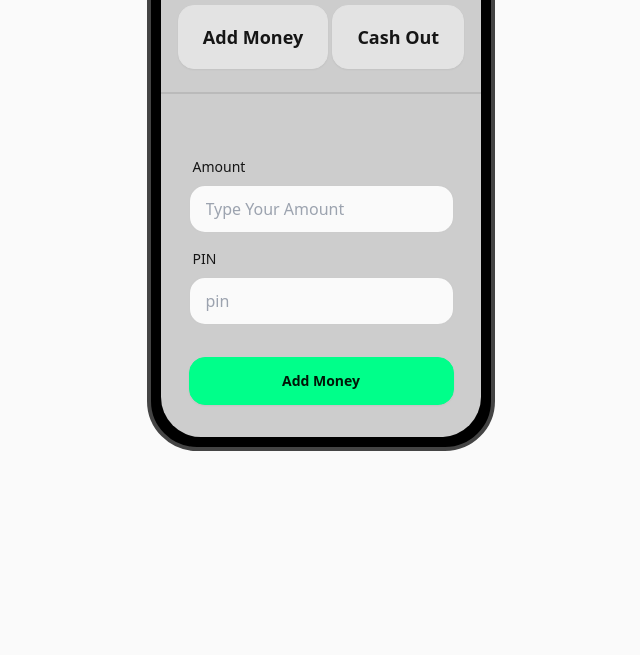
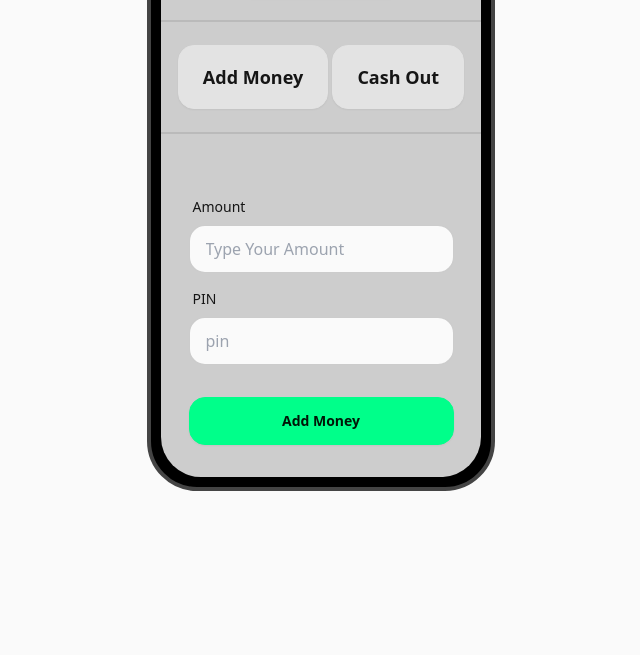
Before and after one commit to engrsakib/simple-mobile-bank-interface, a website: page pages/home.html in a window 1280 px wide. Shown: the part 145-800 px from the top of the page, without its empty margins (319-959 px from the left). Drawn offline with Linux system fonts and the light colour scheme.

Commit message:
add money bug fixed

```diff
--- a/pages/home.html
+++ b/pages/home.html
@@ -13,6 +13,7 @@
       <div class="mockup-phone">
         <div class="camera"></div>
         <div class="display">
+          <div class="mt-10">
             <div class="artboard artboard-demo phone-1">
               <!-- available balance start -->
               <div class="stats shadow">
@@ -53,10 +54,10 @@
             </div>
           </div>
         </div>
+      </div>
       <!-- phone end -->
     </section>
     <!-- JavaScript -->
-    <script src="../script/mobileBank.js"></script>
     <script src="../script/home.js"></script>
   </body>
 </html>
--- a/script/home.js
+++ b/script/home.js
@@ -1,3 +1,7 @@
+// daisy UI
+const htmlTag = document.getElementsByTagName('html')[0];
+htmlTag.setAttribute('data-theme', 'acid');
+
 const addAmount = document.getElementById("add-amount");
 const addPin = document.getElementById("add-pin");
 const addBtn = document.getElementById("button-add");
```
Also changed, not shown: output/output.css. Lines whose indentation alone changed are shown as unchanged.
